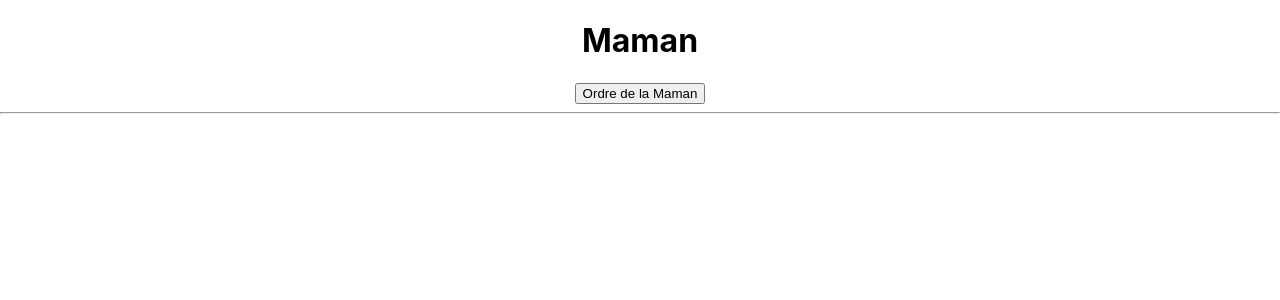
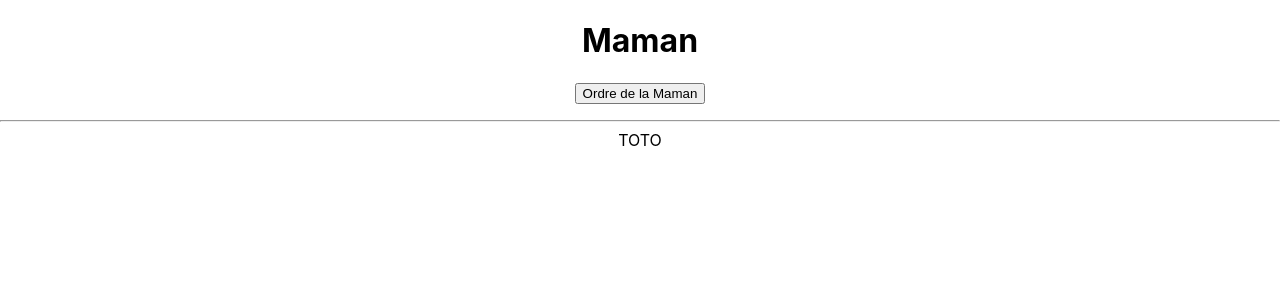
Before and after one commit to abdoulkarim22/MessageMaman, a React (Create React App) app: page / in a window 1280 px wide. Shown: the top 300 px of the page. Built offline with nearby package versions, Linux system fonts and the light colour scheme.

Commit message:
add fichier toto

```diff
--- a/src/components/maman.jsx
+++ b/src/components/maman.jsx
@@ -17,7 +17,11 @@ render(){
         <div>
             <h1>Maman</h1>
                 <button onClick={this.ordreMaman}>Ordre de la Maman</button>
+                <p>{this.state.messageMaman}</p>
             <hr />
+
+            TOTO
+
         </div>
     )
 }
```
Also changed, not shown: src/components/toto.jsx (added, +11 -0 lines).
